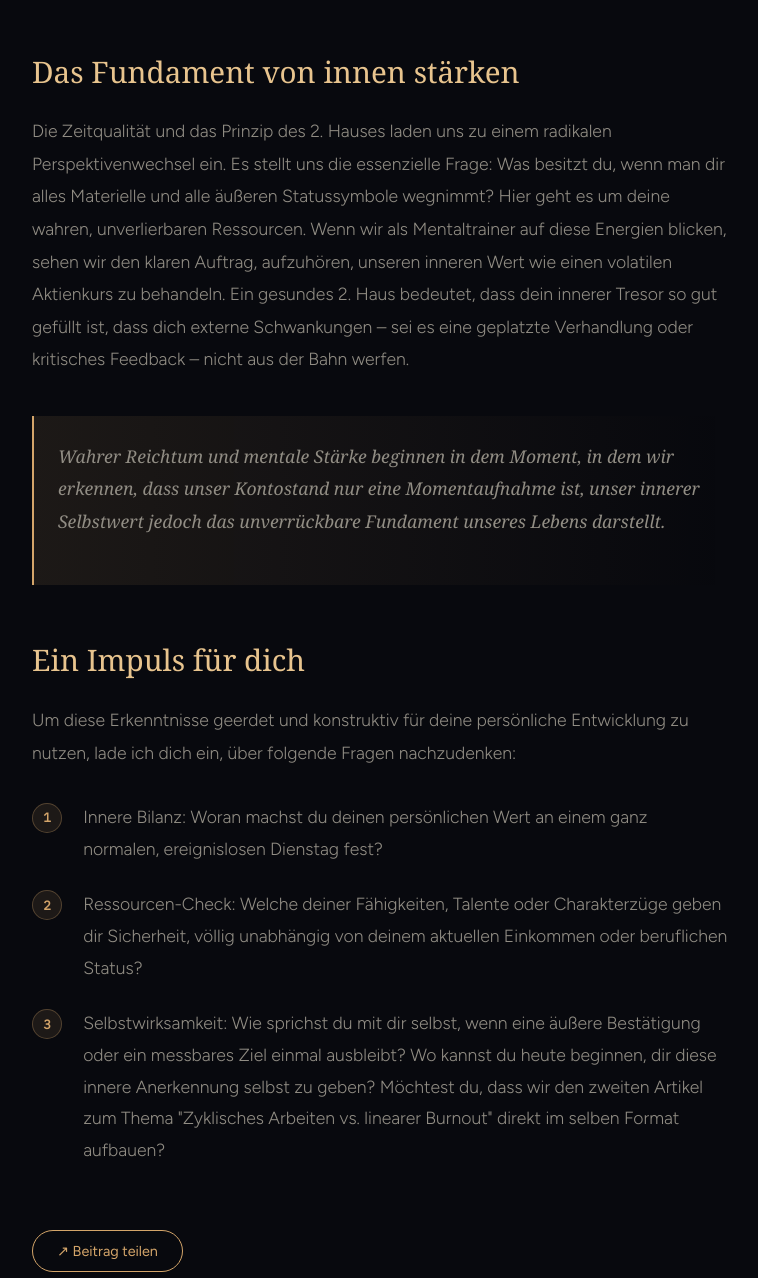
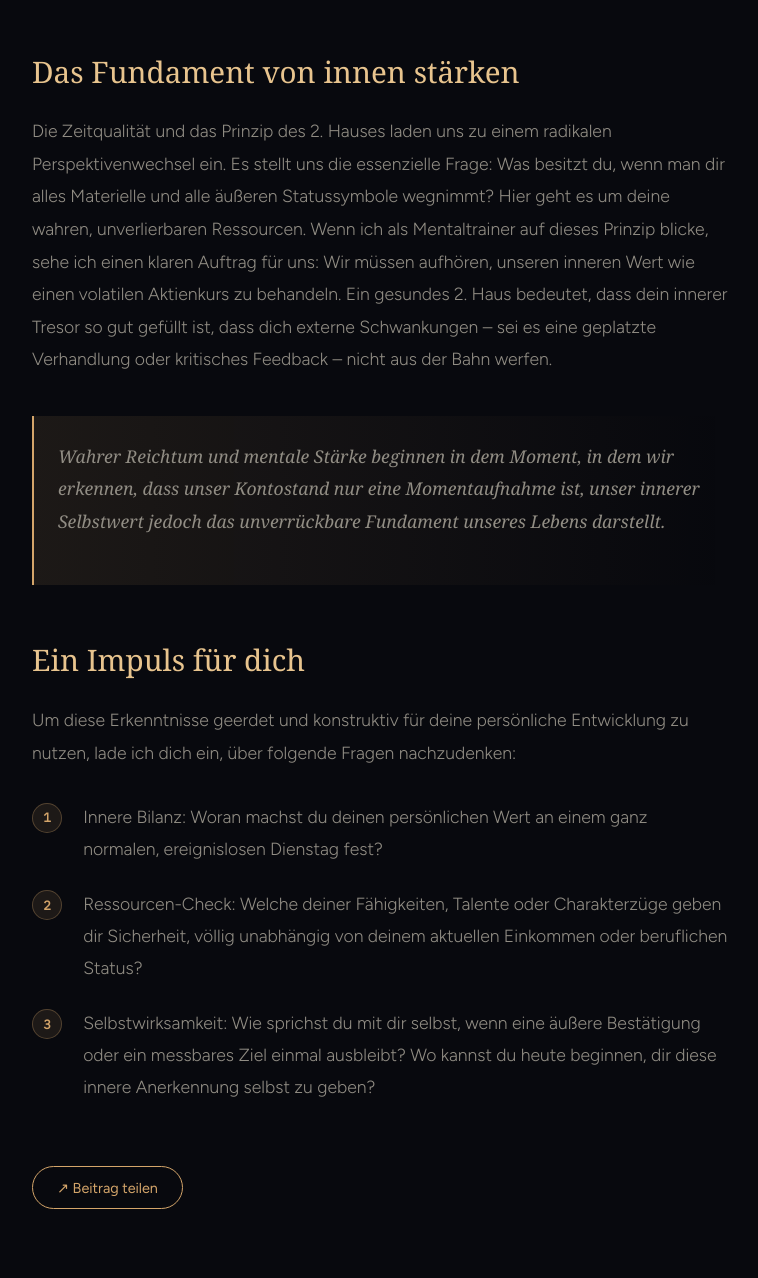
Before and after one commit to chreever/zeitqualitaet, an Eleventy site: page posts/vom-kontostand-zum-selbstwert-die-innere-bilanz.md in a window 1280 px wide. Shown: the part 1522-2800 px from the top of the page, without its empty margins (260-1018 px from the left). Built offline with nearby package versions, Linux system fonts and the light colour scheme; Eleventy itself is replaced by a stand-in of ours; files that its build step writes are made by us from their sources; a web font is replaced by a local one.

Commit message:
Update Beiträge “vom-kontostand-zum-selbstwert-die-innere-bilanz”

```diff
--- a/posts/vom-kontostand-zum-selbstwert-die-innere-bilanz.md
+++ b/posts/vom-kontostand-zum-selbstwert-die-innere-bilanz.md
@@ -21,7 +21,7 @@ Ein "Burnout des Selbstwerts" ist oft die Folge, wenn wir externe Performance mi
 ## Das Fundament von innen stärken
 
 Die Zeitqualität und das Prinzip des 2. Hauses laden uns zu einem radikalen Perspektivenwechsel ein. Es stellt uns die essenzielle Frage: Was besitzt du, wenn man dir alles Materielle und alle äußeren Statussymbole wegnimmt?
-Hier geht es um deine wahren, unverlierbaren Ressourcen. Wenn wir als Mentaltrainer auf diese Energien blicken, sehen wir den klaren Auftrag, aufzuhören, unseren inneren Wert wie einen volatilen Aktienkurs zu behandeln. Ein gesundes 2. Haus bedeutet, dass dein innerer Tresor so gut gefüllt ist, dass dich externe Schwankungen – sei es eine geplatzte Verhandlung oder kritisches Feedback – nicht aus der Bahn werfen.
+Hier geht es um deine wahren, unverlierbaren Ressourcen. Wenn ich als Mentaltrainer auf dieses Prinzip blicke, sehe ich einen klaren Auftrag für uns: Wir müssen aufhören, unseren inneren Wert wie einen volatilen Aktienkurs zu behandeln. Ein gesundes 2. Haus bedeutet, dass dein innerer Tresor so gut gefüllt ist, dass dich externe Schwankungen – sei es eine geplatzte Verhandlung oder kritisches Feedback – nicht aus der Bahn werfen.
 
 > Wahrer Reichtum und mentale Stärke beginnen in dem Moment, in dem wir erkennen, dass unser Kontostand nur eine Momentaufnahme ist, unser innerer Selbstwert jedoch das unverrückbare Fundament unseres Lebens darstellt.
 
@@ -32,4 +32,3 @@ Um diese Erkenntnisse geerdet und konstruktiv für deine persönliche Entwicklun
 1. Innere Bilanz: Woran machst du deinen persönlichen Wert an einem ganz normalen, ereignislosen Dienstag fest?
 2. Ressourcen-Check: Welche deiner Fähigkeiten, Talente oder Charakterzüge geben dir Sicherheit, völlig unabhängig von deinem aktuellen Einkommen oder beruflichen Status?
 3. Selbstwirksamkeit: Wie sprichst du mit dir selbst, wenn eine äußere Bestätigung oder ein messbares Ziel einmal ausbleibt? Wo kannst du heute beginnen, dir diese innere Anerkennung selbst zu geben?
-   Möchtest du, dass wir den zweiten Artikel zum Thema "Zyklisches Arbeiten vs. linearer Burnout" direkt im selben Format aufbauen?
```
